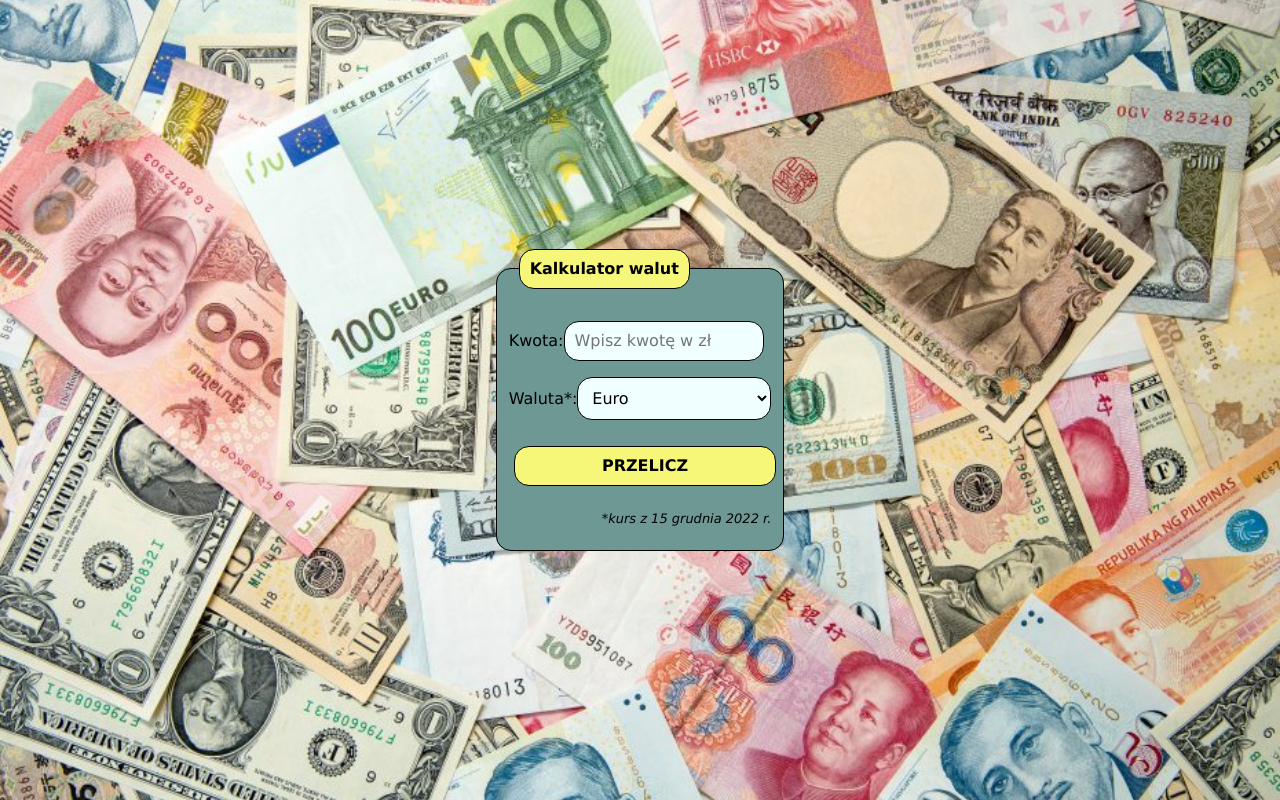
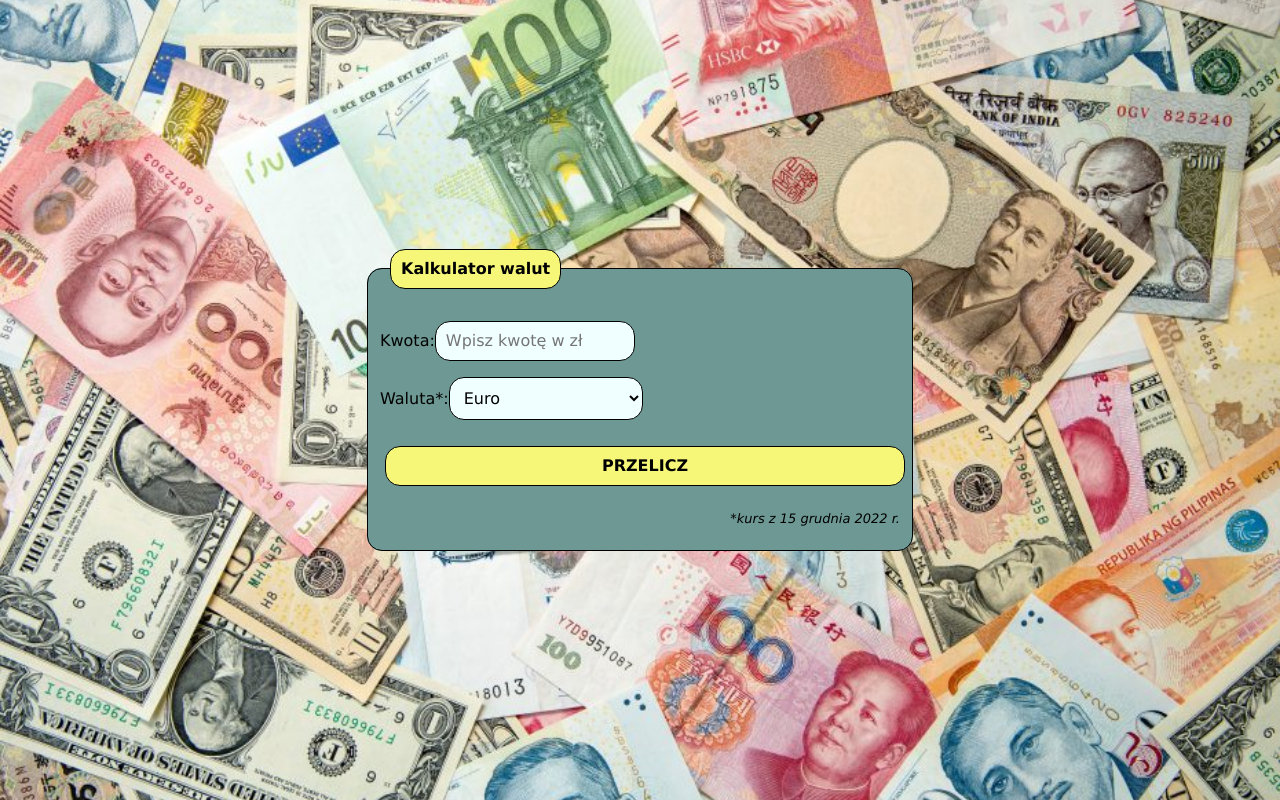
Before and after one commit to Gosia-Magdzik/kantor-react, a React (Create React App) app: page / in a window 1280 px wide. Built offline with nearby package versions, Linux system fonts and the light colour scheme.

Commit message:
flex basis to form

```diff
--- a/src/Form/index.js
+++ b/src/Form/index.js
@@ -13,7 +13,7 @@ export const Form = ({ calculateResult, result}) => {
     }
 
 return (
-        <form onSubmit={onSubmit}>
+        <form className="form" onSubmit={onSubmit}>
         <fieldset className="fieldset">
             <legend className="fieldset__legend">Kalkulator walut</legend>
             <p>
--- a/src/Form/style.css
+++ b/src/Form/style.css
@@ -1,7 +1,8 @@
-
-.fieldset {
+.form {
     flex-basis: 550px;
     margin: 0 auto;
+}
+.fieldset {
     border: 1px solid black;
     border-radius: 15px;
     background-color: rgb(109, 152, 147);
```
